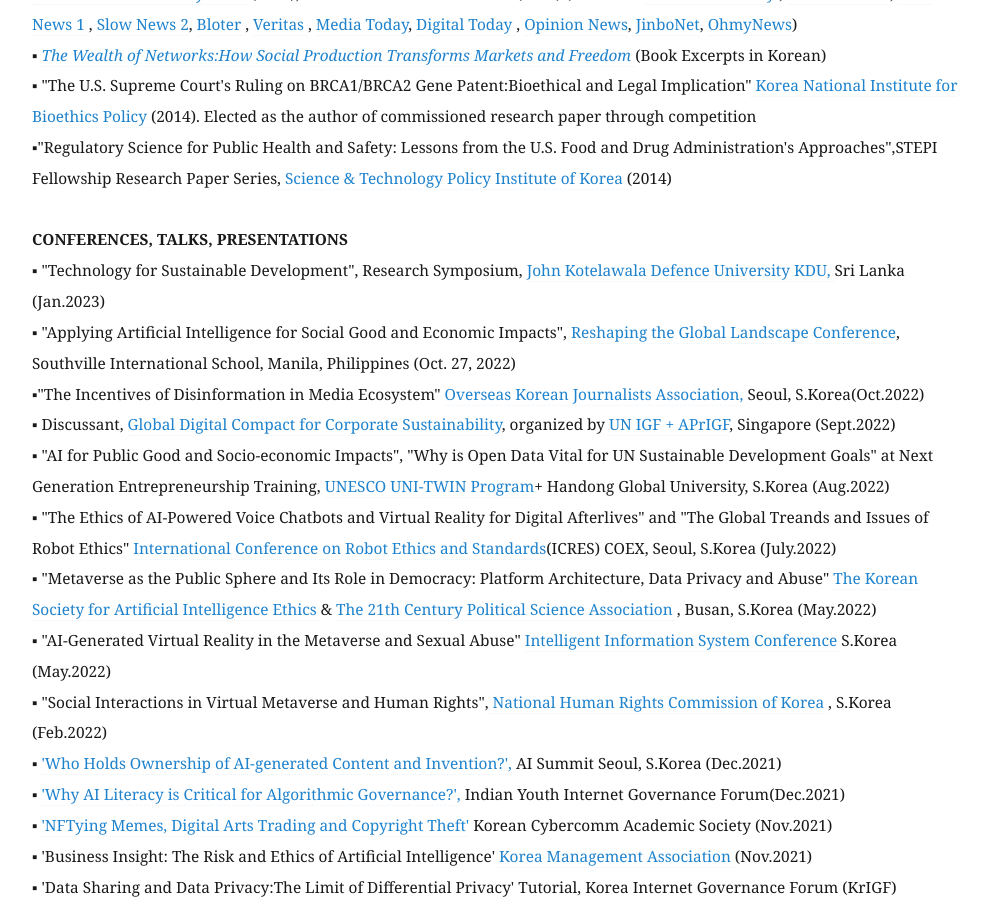
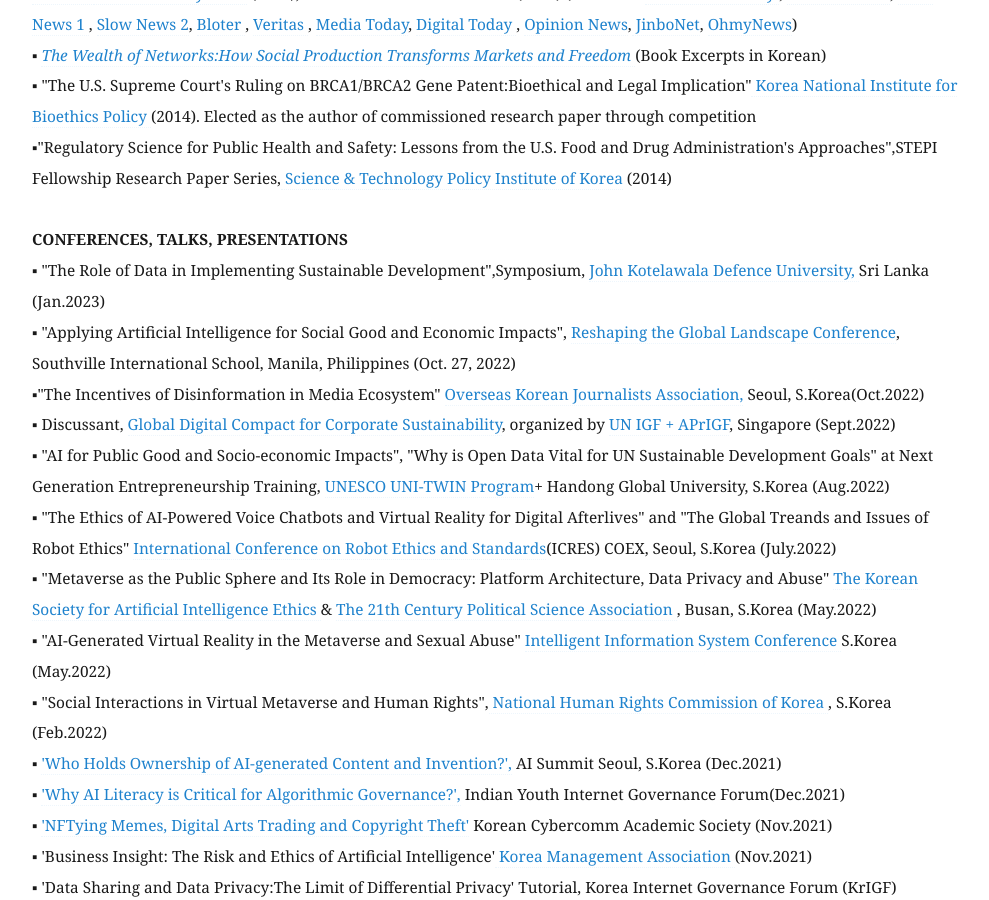
Before and after one commit to eunchangchoi/eunchangchoi.github.io, a Jekyll site: the page built from index.md, in a window 1280 px wide and 900 px high, scrolled down 3468 px. Shown: the whole window, without its empty margins (68-1057 px from the left). Built offline with Jekyll 4.4.1, drawn with Linux system fonts in a browser that asks for light colours.

Commit message:
Update index.md

```diff
--- a/index.md
+++ b/index.md
@@ -76,7 +76,7 @@
 ▪"Regulatory Science for Public Health and Safety: Lessons from the U.S. Food and Drug Administration's Approaches",STEPI Fellowship Research Paper Series,<a href="https://www.stepi.re.kr/site/stepien/main.do"> Science & Technology Policy Institute of Korea</a> (2014)<br>
      <br>
  <strong> CONFERENCES, TALKS, PRESENTATIONS </strong> <br>
-▪ "Technology for Sustainable Development", Research Symposium, <a href="https://www.kdu.ac.lk/"> John Kotelawala Defence University KDU, </a>Sri Lanka (Jan.2023) <br>
+▪ "The Role of Data in Implementing Sustainable Development",Symposium, <a href="https://www.kdu.ac.lk/"> John Kotelawala Defence University, </a>Sri Lanka (Jan.2023) <br>
 ▪ "Applying Artificial Intelligence for Social Good and Economic Impacts", <a href="https://www.southville.edu.ph/news-ay-2022"> Reshaping the Global Landscape Conference</a>, Southville International School, Manila, Philippines (Oct. 27, 2022) <br>
 ▪"The Incentives of Disinformation in Media Ecosystem" <a href="https://www.okja.org/"> Overseas Korean Journalists Association,</a> Seoul, S.Korea(Oct.2022) <br>
 ▪ Discussant, <a href="https://www.un.org/techenvoy/global-digital-compact"> Global Digital Compact for Corporate Sustainability</a>, organized by <a href="https://ap.rigf.asia/news/2022-program-schedule/"> UN IGF + APrIGF</a>, Singapore (Sept.2022)<br>
```
